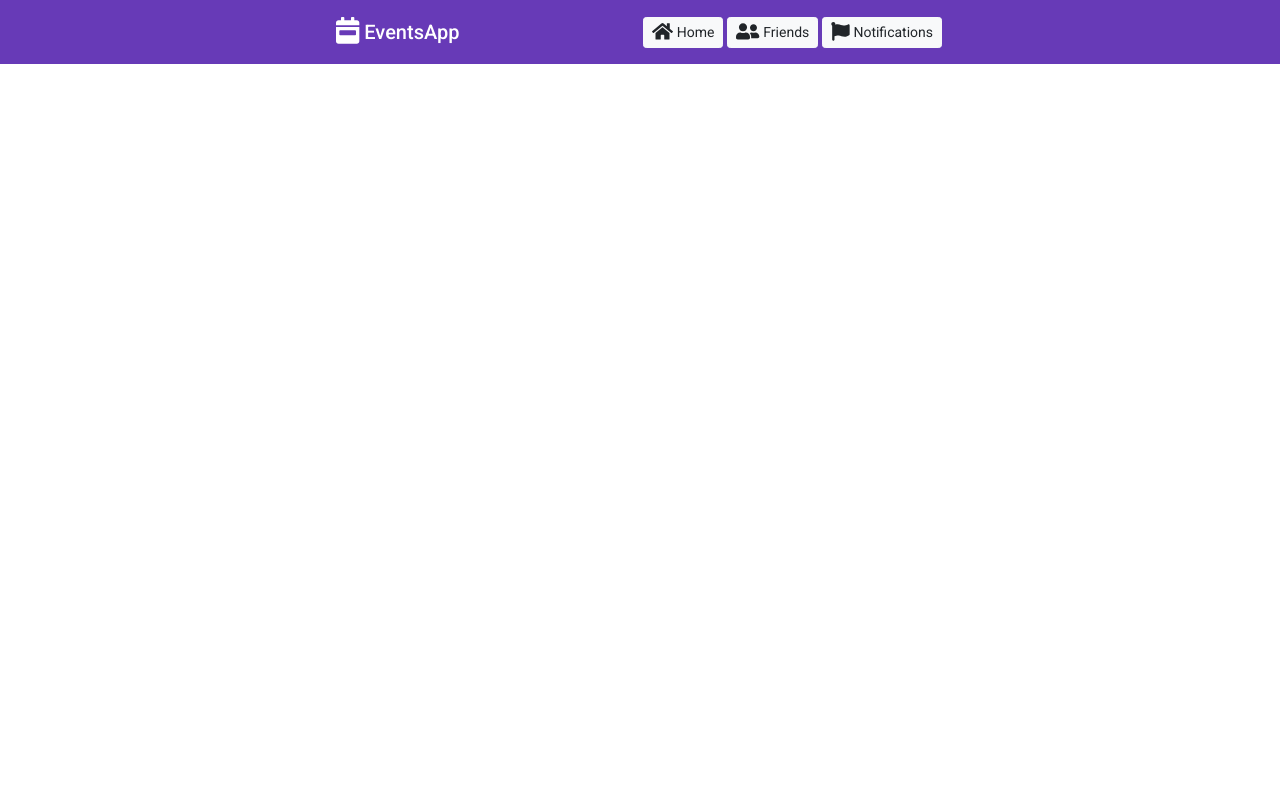
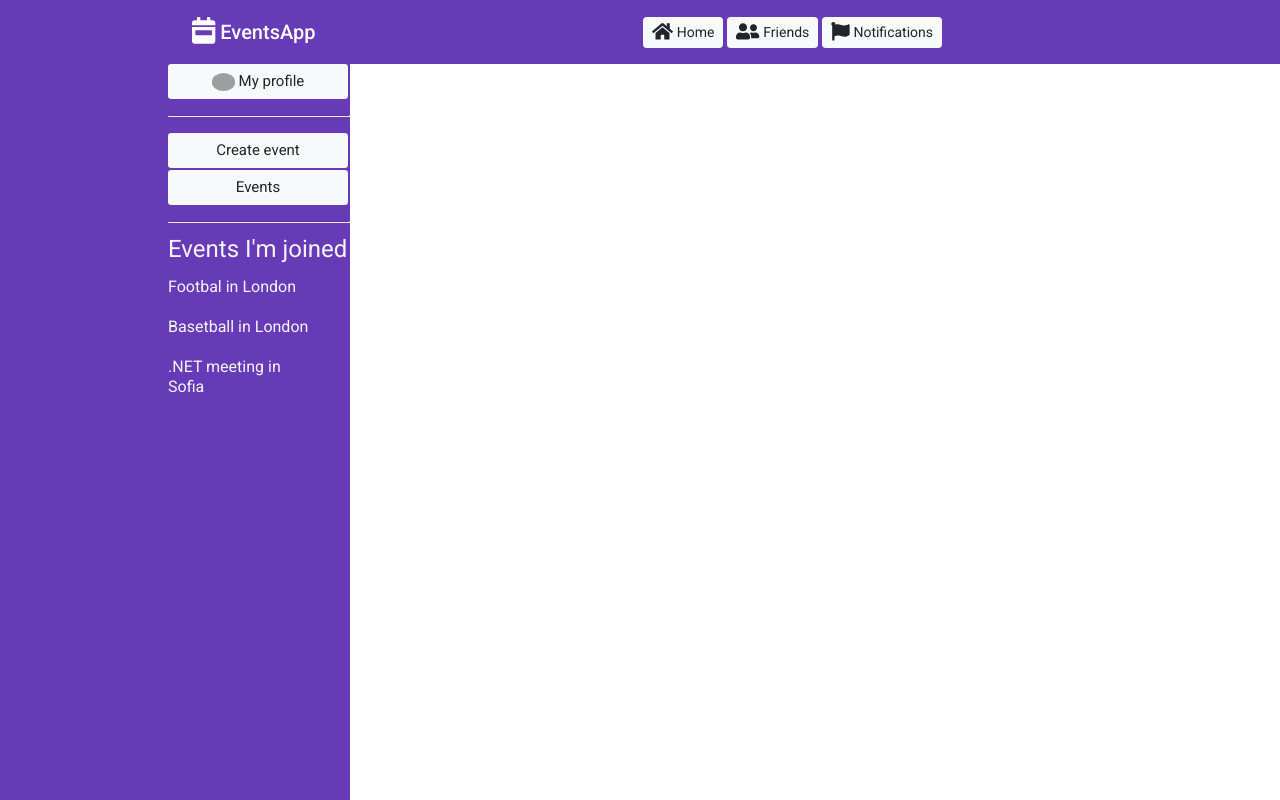
Before and after one commit to KirilPecev/Events-App, an Angular app in the folder EventsApp/: page / in a window 1280 px wide. Built offline with nearby package versions, Linux system fonts and the light colour scheme; grey boxes are pictures that could not be loaded.

Commit message:
added sidebar

```diff
--- a/EventsApp/package.json
+++ b/EventsApp/package.json
@@ -17,6 +17,7 @@
     "@angular/compiler": "~9.0.1",
     "@angular/core": "~9.0.1",
     "@angular/forms": "~9.0.1",
+    "@angular/localize": "^9.0.1",
     "@angular/material": "^9.0.0",
     "@angular/platform-browser": "~9.0.1",
     "@angular/platform-browser-dynamic": "~9.0.1",
--- a/EventsApp/src/app/app.component.css
+++ b/EventsApp/src/app/app.component.css
@@ -10,8 +10,64 @@
 
 .header-buttons button{
    margin: 2px;
+   text-decoration: none;
 }
 
 #title{
-    margin-left: 20rem;
+    margin-left: 11rem;
 }
+
+/* sidebar */
+.sidebar{
+    height: 100%;
+    width: 350px;
+    position: fixed;
+    z-index: 1;
+    top: 64px;
+    left: 0rem;
+    background-color: #673ab7;
+    overflow-x: hidden;
+    padding-top: 0px;
+}
+
+.sidebar a{
+    margin-bottom: 2px;
+    padding: 6px 32px;
+    text-decoration: none;
+    font-size: 15px;
+    display: block;
+    border: none;
+    width: 180px;
+    height: 35px;
+}
+
+.sidebar img{
+    border-radius: 50%;
+    width: 20%;
+}
+
+.sidebar hr{
+    border-style: inset;
+    border-width: 1px;
+}
+
+.sidebar div{
+    margin-left: 168px;
+}
+
+.sidebar p{
+    font-size: 24px;
+    color: whitesmoke;
+}
+
+.sidebar span a{
+    font-size: 16px;
+    padding-left: 0%;
+    margin-bottom: 5px;
+    color: whitesmoke;
+}
+
+.sidebar span a:hover{
+    padding-left: 0%;
+    color: rgb(0, 255, 64);
+}
--- a/EventsApp/src/app/app.component.html
+++ b/EventsApp/src/app/app.component.html
@@ -18,3 +18,21 @@
         </button>
     </div>
 </mat-toolbar>
+<div class="sidebar">
+    <div>
+        <a class="btn btn-light btn-sm">
+            <img src="https://scontent.fsof3-1.fna.fbcdn.net/v/t1.0-9/s960x960/67104724_2834176489945617_5605573735990951936_o.jpg?_nc_cat=100&_nc_ohc=VABo3BSagmIAX8Pm_AT&_nc_ht=scontent.fsof3-1.fna&_nc_tp=7&oh=0cb8cc86fffbc35b413ab3dbb7367bbf&oe=5EFA3C3C"
+                alt=""> My profile</a>
+        <hr>
+        <a href="" class="btn btn-light btn-sm">Create event</a>
+        <a href="" class="btn btn-light btn-sm">Events</a>
+        <hr>
+        <span>
+            <p>Events I'm joined</p>
+            <a href=""> Footbal in London</a>
+            <a href="">Basetball in London</a>
+            <a href="">.NET meeting in Sofia</a>
+
+        </span>
+    </div>
+</div>
```
Also changed, not shown: 1 other file (tests, documents, lock files or other folders).
